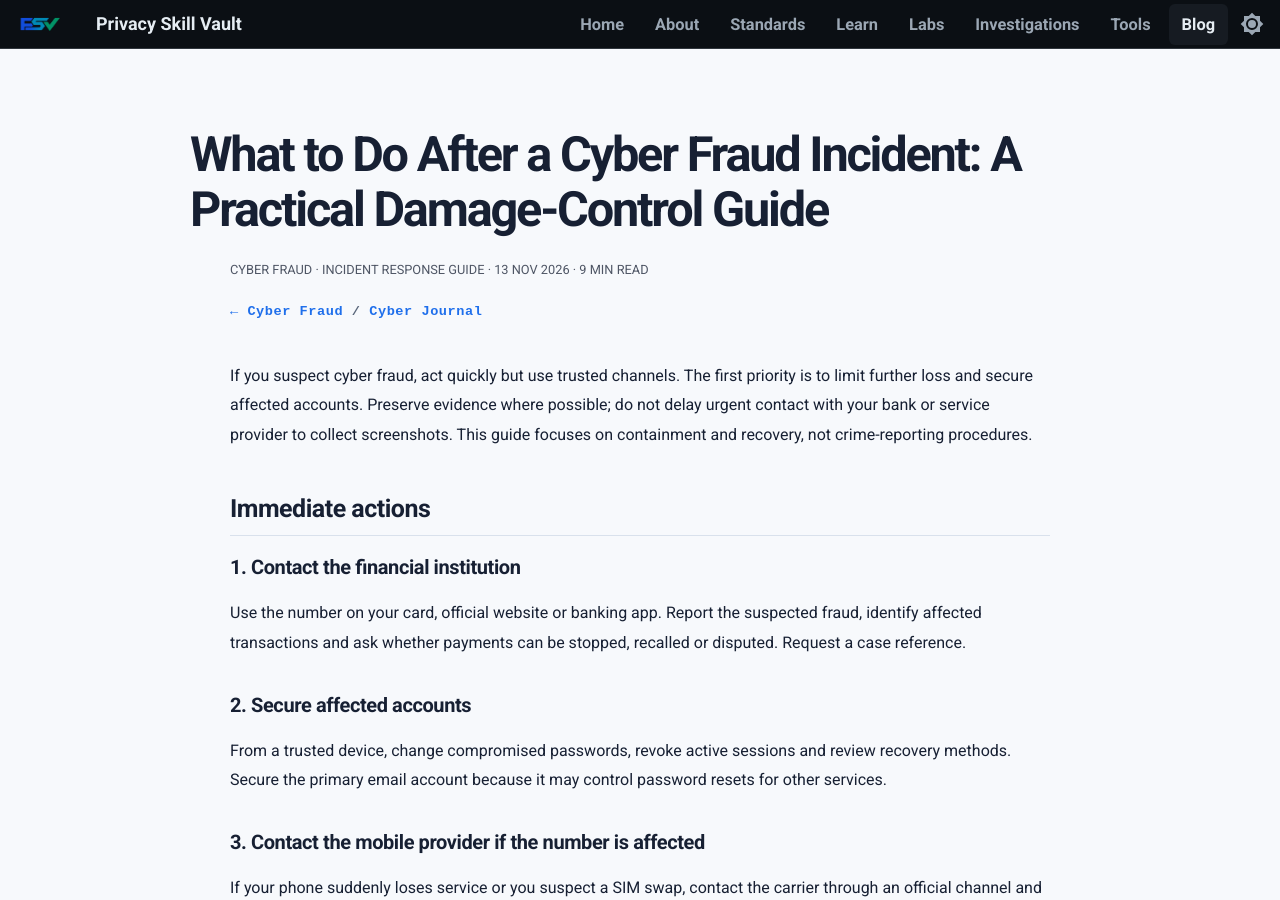
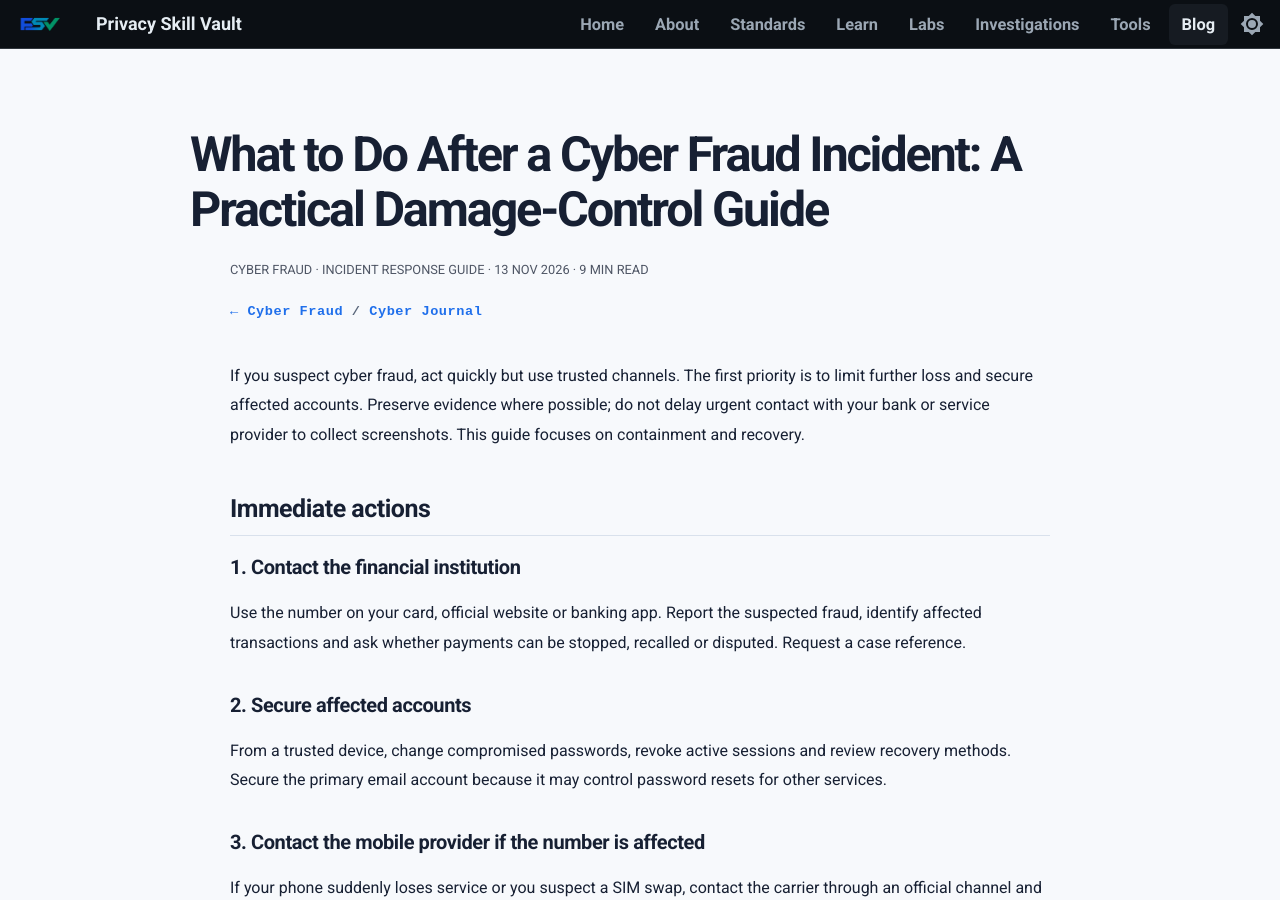
Before and after one commit to PrivacySkillVault/privacyskillvault.github.io, an MkDocs documentation site: the page built from docs/blog/cyber-fraud/what-to-do-after-cyber-fraud/index.md, in a window 1280 px wide and 900 px high. Built offline with MkDocs 1.6.1 and Material for MkDocs 9.7.7, drawn with Linux system fonts in a browser that asks for light colours.

Commit message:
Remove reporting-procedure wording: what-to-do-after-cyber-fraud

```diff
--- a/docs/blog/cyber-fraud/what-to-do-after-cyber-fraud/index.md
+++ b/docs/blog/cyber-fraud/what-to-do-after-cyber-fraud/index.md
@@ -4,7 +4,7 @@
 
 <p class="psv-article-breadcrumb"><a href="../">← Cyber Fraud</a><span> / </span><a href="../../">Cyber Journal</a></p>
 
-If you suspect cyber fraud, act quickly but use trusted channels. The first priority is to limit further loss and secure affected accounts. Preserve evidence where possible; do not delay urgent contact with your bank or service provider to collect screenshots. This guide focuses on containment and recovery, not crime-reporting procedures.
+If you suspect cyber fraud, act quickly but use trusted channels. The first priority is to limit further loss and secure affected accounts. Preserve evidence where possible; do not delay urgent contact with your bank or service provider to collect screenshots. This guide focuses on containment and recovery.
 
 ## Immediate actions
 
```
